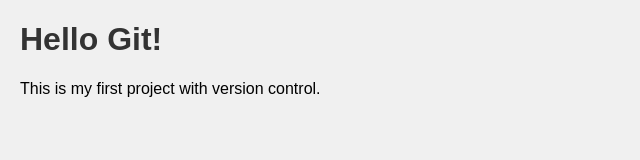
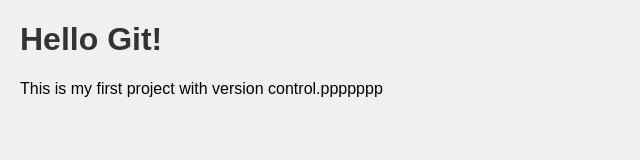
Before and after one commit to edfazmi/my_web_project, a plain HTML site: page index.html in a window 1280 px wide. Shown: the full height of the page, 0-640 px from the left. Drawn offline with Linux system fonts and the light colour scheme.

Commit message:
Update index.html

```diff
--- a/index.html
+++ b/index.html
@@ -7,6 +7,6 @@
 </head>
 <body>
     <h1>Hello Git!</h1>
-    <p>This is my first project with version control.</p>
+    <p>This is my first project with version control.ppppppp</p>
 </body>
 </html>
```
